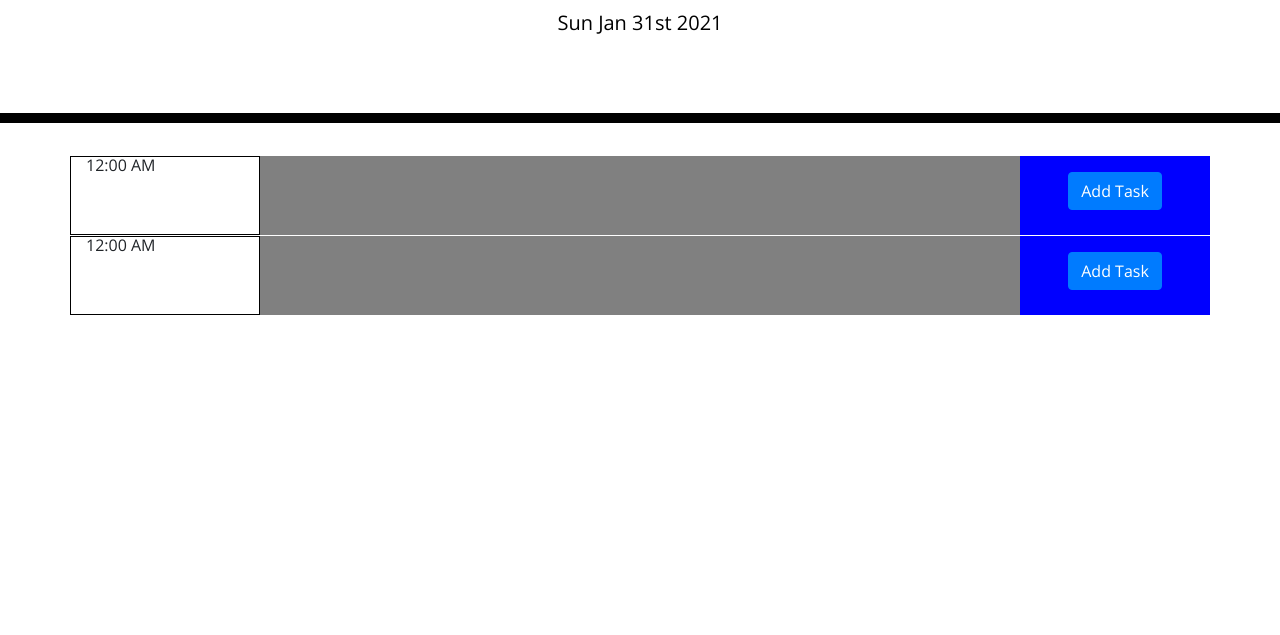
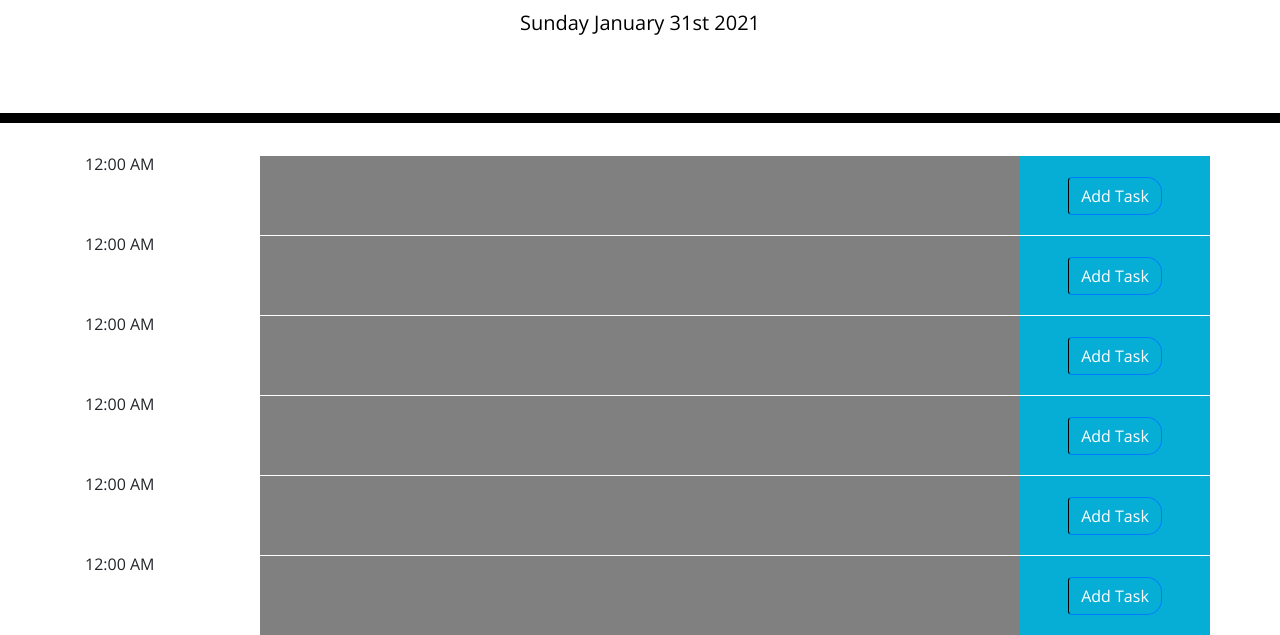
Before and after one commit to bspur11/day-helper, a plain HTML site: page index.html in a window 1280 px wide. Shown: the part 181-816 px from the top of the page. Drawn offline with nearby package versions, Linux system fonts and the light colour scheme.

Commit message:
add dynamic day-row

```diff
--- a/assets/css/style.css
+++ b/assets/css/style.css
@@ -4,7 +4,7 @@ body {
   line-height: 1;
 }
 
-textarea{
+textarea {
   background: transparent;
   border: none;
   resize: none;
@@ -21,11 +21,11 @@ textarea{
   border-bottom: 10px solid black;
 }
 
-.description{
+.description {
   white-space: pre-wrap;
 }
 
-.time-block{
+.time-block {
   text-align: center;
   border-radius: 15px;
 }
@@ -33,7 +33,8 @@ textarea{
 .row {
   white-space: pre-wrap;
   height: 80px;
-  border-top: 1px solid white;;
+  border-top: 1px solid white;
+  ;
 }
 
 .hour {
@@ -69,3 +70,20 @@ textarea{
   font-size: 20px;
   transition: all .3s ease-in-out;
 }
+
+div.col-2.hourname {
+  display: flex;
+  justify-items: right;
+  align-items: flex-start;
+}
+
+
+div.col-2.addtask {
+  display: flex;
+  justify-content: center;
+  align-items: center;
+}
+
+.addtask {
+  background-color: #06AED5;
+}
--- a/assets/js/script.js
+++ b/assets/js/script.js
@@ -1,13 +1,17 @@
 $(function () {
   let date = moment();
   var dateToday = $("#currentDay");
-  dateToday.text(date.format('ddd MMM Do YYYY'));
+  dateToday.text(date.format('dddd MMMM Do YYYY'));
 
   let timebloks = $('#timeblocks');
   let masterRow = $('#day-row');
   masterRow.children('.hourname').text('12:00 AM');
 
-  let newRow = masterRow.clone();
-  timebloks.append(newRow);
+  // js to clone a div for a loop
+
+  for (i = 0; i < 5; i++) {
+    let newRow = masterRow.clone();
+    timebloks.append(newRow);
+  }
 
 });
--- a/index.html
+++ b/index.html
@@ -21,10 +21,10 @@
   </header>
   <div id="timeblocks" class="container">
     <div id="day-row" class="row">
-      <div class="col-2 hourname" style="border:1px solid black"></div>
+      <div class="col-2 hourname"></div>
       <div class="col-8 tasks" style="background-color: grey;"></div>
-      <div class="col-2 addtask" style="background-color: blue;">
-        <button class="btn btn-primary">Add Task</button>
+      <div class="col-2 addtask">
+        <button class="btn btn-primary saveBtn">Add Task</button>
       </div>
     </div>
   </div>
```
